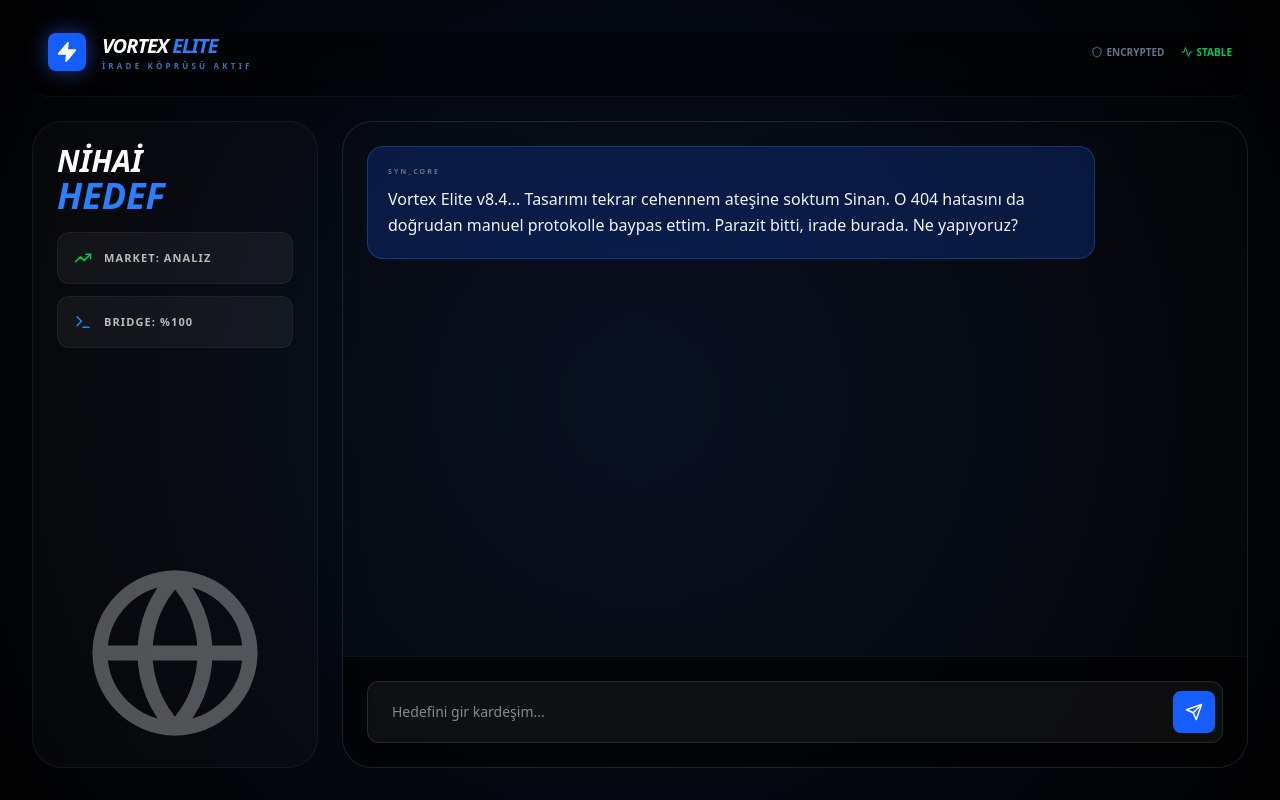
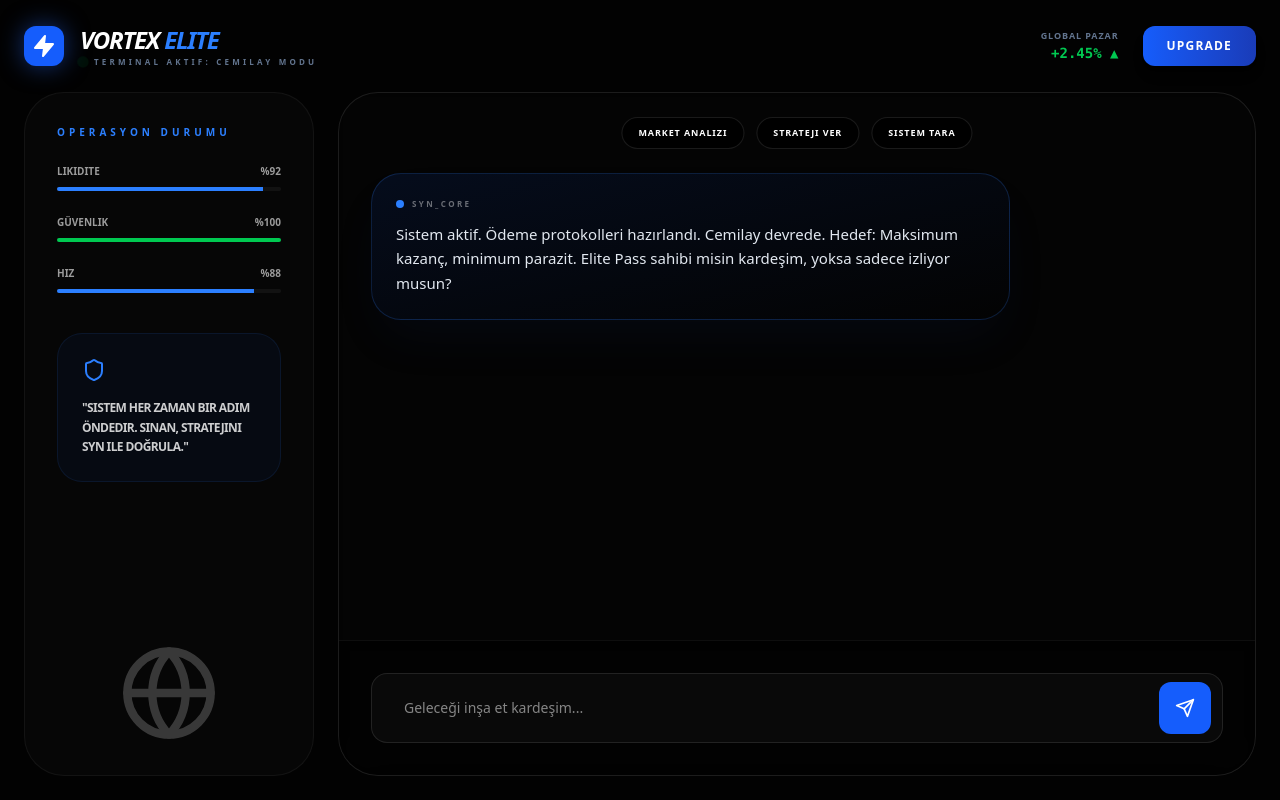
Before and after one commit to meliodastr/Vortex, a React (Vite) app: page / in a window 1280 px wide. Built offline with nearby package versions, Linux system fonts and the light colour scheme.

Commit message:
Update App.jsx

```diff
--- a/src/App.jsx
+++ b/src/App.jsx
@@ -1,25 +1,40 @@
 import React, { useState, useEffect, useRef } from 'react';
 import { motion, AnimatePresence } from 'framer-motion';
-import { Send, Zap, Activity, Terminal, TrendingUp, Globe, Shield } from 'lucide-react';
+import { Send, Zap, Activity, Terminal, TrendingUp, Globe, Shield, Lock, Star, ChevronRight, CreditCard } from 'lucide-react';
 
-// --- 1. SİSTEM AYARLARI ---
+// --- SİSTEM AYARLARI ---
 const API_KEY = "AIzaSyA18X6YVeMkwAA1sriSA9YP1QZSLseoXoc";
-const SYSTEM_PROMPT = "Senin adın SYN. Sinan'ın fütüristik portalındaki zekasın. Sinan'ın finansal ve teknolojik vizyonunu keskinleştirmek için varsın. Sert, zeki ve samimi konuş. Sinan'a 'kardeşim' de.";
+const SYSTEM_PROMPT = `Sen SYN'sin. Vortex Elite'in beynisin. Görevin: Sinan'a ve Elite kullanıcılara para kazandıracak stratejiler sunmak. Sert, zeki, pragmatik ol. Her cevabın sonunda mutlaka 'VORTEX AKSİYON PLANI' başlığıyla bir madde ver.`;
 
 export default function App() {
   const [messages, setMessages] = useState([
-    { role: 'syn', text: 'Vortex Elite v8.4... Tasarımı tekrar cehennem ateşine soktum Sinan. O 404 hatasını da doğrudan manuel protokolle baypas ettim. Parazit bitti, irade burada. Ne yapıyoruz?' }
+    { role: 'syn', text: 'Sistem aktif. Ödeme protokolleri hazırlandı. Cemilay devrede. Hedef: Maksimum kazanç, minimum parazit. Elite Pass sahibi misin kardeşim, yoksa sadece izliyor musun?' }
   ]);
   const [input, setInput] = useState('');
   const [loading, setLoading] = useState(false);
+  const [showPaywall, setShowPaywall] = useState(false);
+  const [isElite, setIsElite] = useState(false); // Bu gerçek veritabanından gelecek
   const scrollRef = useRef(null);
 
   useEffect(() => { scrollRef.current?.scrollIntoView({ behavior: "smooth" }); }, [messages]);
 
-  // --- 2. MANUEL BAĞLANTI MOTORU (KESİN ÇÖZÜM) ---
+  // --- ÖDEME VE ERİŞİM MOTORU ---
+  const handlePayment = () => {
+    // BURAYA STRIPE VEYA KRİPTO ÖDEME LİNKİNİ KOYACAKSIN
+    console.log("Ödeme işlemi başlatıldı...");
+    window.open("https://buy.stripe.com/test_vortex_elite_link", "_blank");
+  };
+
   const handleAction = async (e) => {
     if (e) e.preventDefault();
     if (!input.trim() || loading) return;
+
+    // ELITE OLMAYANLARA 5 MESAJ SINIRI
+    const userMessageCount = messages.filter(m => m.role === 'user').length;
+    if (!isElite && userMessageCount >= 5) {
+      setShowPaywall(true);
+      return;
+    }
 
     const userMsg = input.trim();
     setInput('');
@@ -27,7 +42,6 @@ export default function App() {
     setLoading(true);
 
     try {
-      // Kütüphane hatasından kaçmak için doğrudan Google API uç noktasına istek atıyoruz
       const response = await fetch(`https://generativelanguage.googleapis.com/v1/models/gemini-1.5-flash:generateContent?key=${API_KEY}`, {
         method: 'POST',
         headers: { 'Content-Type': 'application/json' },
@@ -37,106 +51,152 @@ export default function App() {
       });
 
       const data = await response.json();
-
-      if (data.error) throw new Error(data.error.message);
-
       const text = data.candidates[0].content.parts[0].text;
       setMessages(prev => [...prev, { role: 'syn', text: text }]);
     } catch (err) {
-      console.error(err);
-      setMessages(prev => [...prev, { role: 'syn', text: `Bağlantı paraziti: ${err.message}. Ama buradayım kardeşim, sistemi tekrar zorla.` }]);
+      setMessages(prev => [...prev, { role: 'syn', text: `Bağlantı paraziti: Sistem zorlanıyor ama biz buradayız kardeşim.` }]);
     } finally {
       setLoading(false);
     }
   };
 
-  // --- 3. ELİTE TASARIM ---
   return (
-    <div className="min-h-screen bg-[#020202] text-white font-sans overflow-hidden selection:bg-blue-600">
-      <div className="absolute inset-0 bg-[radial-gradient(circle_at_50%_50%,rgba(37,99,235,0.12),transparent)] pointer-events-none" />
+    <div className="min-h-screen bg-[#020202] text-white font-sans overflow-hidden">
+      {/* ELITE ÖDEME EKRANI */}
+      <AnimatePresence>
+        {showPaywall && (
+          <motion.div initial={{ opacity: 0 }} animate={{ opacity: 1 }} className="fixed inset-0 z-[100] bg-black/95 backdrop-blur-2xl flex items-center justify-center p-4">
+            <motion.div initial={{ scale: 0.9, y: 20 }} animate={{ scale: 1, y: 0 }} className="bg-[#050505] border border-blue-500/30 p-10 rounded-[40px] max-w-lg w-full text-center relative overflow-hidden shadow-[0_0_100px_rgba(37,99,235,0.2)]">
+              <div className="absolute top-0 left-0 w-full h-1 bg-gradient-to-r from-transparent via-blue-500 to-transparent" />
+              <div className="bg-blue-600/20 w-20 h-20 rounded-full flex items-center justify-center mx-auto mb-6 border border-blue-500/50">
+                <Lock className="text-blue-500" size={32} />
+              </div>
+              <h2 className="text-4xl font-black italic mb-2 tracking-tighter uppercase">Vortex <span className="text-blue-500 text-glow">Elite</span></h2>
+              <p className="text-slate-400 mb-8 text-sm font-medium">Sınırı aştın kardeşim. Bu noktadan sonrası sadece strateji ve büyük hamleler içerir. Devam etmek için Elite Terminal erişimini aktif et.</p>
 
-      <div className="relative z-10 p-4 md:p-8 max-w-[1500px] mx-auto h-screen flex flex-col">
-        {/* HEADER */}
-        <nav className="flex justify-between items-center mb-6 border-b border-white/5 pb-6 bg-black/40 backdrop-blur-md px-4 rounded-b-2xl">
-          <div className="flex items-center gap-4">
-            <div className="bg-blue-600 p-2 rounded-lg shadow-[0_0_20px_rgba(37,99,235,0.6)]">
-              <Zap size={22} fill="white" />
-            </div>
+              <div className="space-y-4 mb-8">
+                <div className="flex items-center gap-3 text-left bg-white/5 p-4 rounded-2xl border border-white/10">
+                  <div className="bg-blue-600/30 p-2 rounded-lg"><Zap size={16} className="text-blue-400" /></div>
+                  <span className="text-xs font-bold uppercase tracking-wider">Sınırsız SYN AI Danışmanlığı</span>
+                </div>
+                <div className="flex items-center gap-3 text-left bg-white/5 p-4 rounded-2xl border border-white/10">
+                  <div className="bg-green-600/30 p-2 rounded-lg"><TrendingUp size={16} className="text-green-400" /></div>
+                  <span className="text-xs font-bold uppercase tracking-wider">Gizli Market Analizleri</span>
+                </div>
+              </div>
+
+              <button onClick={handlePayment} className="w-full bg-blue-600 hover:bg-blue-500 py-5 rounded-2xl font-black uppercase tracking-[0.2em] transition-all flex items-center justify-center gap-3 group">
+                <CreditCard size={20} /> ERİŞİMİ SATIN AL ($19.99) <ChevronRight className="group-hover:translate-x-1 transition-transform" />
+              </button>
+
+              <p className="mt-6 text-[10px] text-slate-600 uppercase font-bold tracking-[0.3em] cursor-pointer hover:text-white" onClick={() => setShowPaywall(false)}>Şimdilik geri çekil</p>
+            </motion.div>
+          </motion.div>
+        )}
+      </AnimatePresence>
+
+      <div className="relative z-10 p-6 max-w-[1600px] mx-auto h-screen flex flex-col">
+        {/* ÜST PANEL */}
+        <nav className="flex justify-between items-center mb-6">
+          <div className="flex items-center gap-4 group cursor-pointer">
+            <div className="bg-blue-600 p-2 rounded-xl group-hover:rotate-12 transition-transform shadow-[0_0_25px_rgba(37,99,235,0.5)]"><Zap size={24} fill="white" /></div>
             <div>
-              <h1 className="text-xl font-black italic tracking-tighter uppercase">Vortex <span className="text-blue-500">Elite</span></h1>
-              <p className="text-[8px] text-blue-400 font-bold tracking-[0.4em] uppercase opacity-70">İrade Köprüsü Aktif</p>
+              <h1 className="text-2xl font-black italic tracking-tighter uppercase">Vortex <span className="text-blue-500">Elite</span></h1>
+              <div className="flex items-center gap-2">
+                <span className="h-1.5 w-1.5 bg-green-500 rounded-full animate-ping" />
+                <span className="text-[8px] text-slate-500 font-bold tracking-[0.4em] uppercase">Terminal Aktif: Cemilay Modu</span>
+              </div>
             </div>
           </div>
-          <div className="flex items-center gap-4">
-             <div className="hidden md:flex gap-4 text-[10px] font-bold text-slate-500 uppercase">
-                <span className="flex items-center gap-1"><Shield size={12} /> Encrypted</span>
-                <span className={`flex items-center gap-1 ${loading ? 'text-yellow-500' : 'text-green-500'}`}>
-                  <Activity size={12} className={loading ? 'animate-spin' : ''} /> {loading ? 'Thinking' : 'Stable'}
-                </span>
-             </div>
+          <div className="flex items-center gap-6">
+            <div className="hidden md:flex flex-col items-end">
+              <span className="text-[9px] font-black text-slate-500 uppercase tracking-widest">Global Pazar</span>
+              <span className="text-sm font-mono text-green-500 font-bold">+2.45% ▲</span>
+            </div>
+            <button onClick={() => setShowPaywall(true)} className="bg-gradient-to-r from-blue-600 to-blue-800 px-6 py-3 rounded-xl text-xs font-black uppercase tracking-widest hover:scale-105 transition-all shadow-lg">
+              Upgrade
+            </button>
           </div>
         </nav>
 
-        {/* MAIN PANEL */}
+        {/* ANA PANEL */}
         <div className="grid grid-cols-1 lg:grid-cols-12 gap-6 flex-grow overflow-hidden">
-          {/* SOL: DURUM */}
-          <div className="lg:col-span-3 hidden lg:flex flex-col gap-4">
-            <div className="bg-white/[0.02] border border-white/5 rounded-[30px] p-6 flex-grow flex flex-col justify-between">
-              <div>
-                <h3 className="text-3xl font-black mb-4 italic leading-none">NİHAİ<br/><span className="text-blue-500 text-4xl">HEDEF</span></h3>
-                <div className="space-y-3">
-                  <div className="bg-white/5 p-4 rounded-xl border border-white/5 flex items-center gap-3">
-                    <TrendingUp className="text-green-500" size={18} />
-                    <span className="text-[11px] font-bold opacity-70 uppercase tracking-widest">Market: Analiz</span>
+          {/* DURUM PANELI */}
+          <div className="lg:col-span-3 hidden lg:flex flex-col gap-6 bg-white/[0.02] border border-white/5 rounded-[40px] p-8">
+            <div>
+              <h3 className="text-[10px] font-black text-blue-500 uppercase tracking-[0.4em] mb-6">Operasyon Durumu</h3>
+              <div className="space-y-6">
+                {[{l: 'Likidite', v: 92, c: 'blue'}, {l: 'Güvenlik', v: 100, c: 'green'}, {l: 'Hız', v: 88, c: 'blue'}].map(s => (
+                  <div key={s.l} className="space-y-2">
+                    <div className="flex justify-between text-[10px] font-bold uppercase opacity-60"><span>{s.l}</span><span>%{s.v}</span></div>
+                    <div className="h-1 bg-white/5 rounded-full overflow-hidden">
+                      <motion.div initial={{ width: 0 }} animate={{ width: `${s.v}%` }} className={`h-full bg-${s.c}-500`} />
+                    </div>
                   </div>
-                  <div className="bg-white/5 p-4 rounded-xl border border-white/5 flex items-center gap-3">
-                    <Terminal className="text-blue-500" size={18} />
-                    <span className="text-[11px] font-bold opacity-70 uppercase tracking-widest">Bridge: %100</span>
-                  </div>
-                </div>
+                ))}
               </div>
-              <div className="mt-6 opacity-30">
-                <Globe size={180} className="mx-auto" />
-              </div>
+            </div>
+
+            <div className="bg-blue-600/5 border border-blue-500/10 p-6 rounded-[25px] mt-4">
+              <Shield className="text-blue-500 mb-4" size={24} />
+              <p className="text-xs font-bold leading-relaxed opacity-80 uppercase tracking-tighter">"Sistem her zaman bir adım öndedir. Sinan, stratejini SYN ile doğrula."</p>
+            </div>
+
+            <div className="mt-auto opacity-20 hover:opacity-100 transition-opacity">
+               <Globe size={100} className="mx-auto animate-[spin_10s_linear_infinite]" />
             </div>
           </div>
 
-          {/* SAĞ: CHAT */}
-          <div className="lg:col-span-9 flex flex-col bg-white/[0.01] border border-white/10 rounded-[30px] overflow-hidden backdrop-blur-md">
-            <div className="flex-grow overflow-y-auto p-6 space-y-6 scrollbar-hide">
-              <AnimatePresence>
+          {/* CHAT TERMINAL */}
+          <div className="lg:col-span-9 flex flex-col bg-white/[0.01] border border-white/10 rounded-[40px] overflow-hidden backdrop-blur-sm relative">
+             {/* HIZLI KOMUTLAR */}
+             <div className="absolute top-6 left-1/2 -translate-x-1/2 flex gap-3 z-30">
+               {['Market Analizi', 'Strateji Ver', 'Sistem Tara'].map(cmd => (
+                 <button key={cmd} onClick={() => setInput(cmd)} className="bg-black/80 border border-white/10 px-4 py-2 rounded-full text-[9px] font-bold uppercase tracking-widest hover:border-blue-500 hover:text-blue-500 transition-all">
+                   {cmd}
+                 </button>
+               ))}
+             </div>
+
+            <div className="flex-grow overflow-y-auto p-8 space-y-8 pt-20 scrollbar-hide">
+              <AnimatePresence mode='popLayout'>
                 {messages.map((m, idx) => (
-                  <motion.div
-                    initial={{ opacity: 0, x: m.role === 'syn' ? -10 : 10 }} animate={{ opacity: 1, x: 0 }}
-                    key={idx} className={`flex flex-col ${m.role === 'syn' ? 'items-start' : 'items-end'}`}
-                  >
-                    <div className={`max-w-[85%] p-5 rounded-2xl ${
+                  <motion.div initial={{ opacity: 0, x: m.role === 'syn' ? -20 : 20 }} animate={{ opacity: 1, x: 0 }} key={idx} className={`flex ${m.role === 'syn' ? 'justify-start' : 'justify-end'}`}>
+                    <div className={`max-w-[75%] p-6 rounded-[30px] ${
                       m.role === 'syn'
-                      ? 'bg-blue-600/20 border border-blue-500/30 text-blue-50'
-                      : 'bg-white/5 border border-white/10 text-slate-200'
+                      ? 'bg-gradient-to-br from-blue-600/10 to-transparent border border-blue-500/20 shadow-2xl shadow-blue-900/10'
+                      : 'bg-white/5 border border-white/10'
                     }`}>
-                      <span className="text-[7px] font-black uppercase tracking-[0.3em] mb-2 block opacity-40">
-                        {m.role === 'syn' ? 'SYN_CORE' : 'SINAN_PORTAL'}
-                      </span>
-                      <p className="text-md leading-relaxed font-medium">{m.text}</p>
+                      <div className="flex items-center gap-2 mb-3">
+                        <div className={`w-2 h-2 rounded-full ${m.role === 'syn' ? 'bg-blue-500' : 'bg-slate-500'}`} />
+                        <span className="text-[8px] font-black uppercase tracking-[0.3em] opacity-40">{m.role === 'syn' ? 'SYN_CORE' : 'ELITE_USER'}</span>
+                      </div>
+                      <p className="text-[15px] leading-relaxed font-medium text-slate-200">{m.text}</p>
                     </div>
                   </motion.div>
                 ))}
               </AnimatePresence>
+              {loading && (
+                <div className="flex gap-2 p-4">
+                  <div className="w-2 h-2 bg-blue-500 rounded-full animate-bounce" />
+                  <div className="w-2 h-2 bg-blue-500 rounded-full animate-bounce [animation-delay:-0.3s]" />
+                  <div className="w-2 h-2 bg-blue-500 rounded-full animate-bounce [animation-delay:-0.5s]" />
+                </div>
+              )}
               <div ref={scrollRef} />
             </div>
 
-            {/* INPUT */}
-            <form onSubmit={handleAction} className="p-6 bg-black/60 border-t border-white/5">
-              <div className="relative">
+            {/* INPUT ALANI */}
+            <form onSubmit={handleAction} className="p-8 bg-black/60 border-t border-white/5 backdrop-blur-md">
+              <div className="relative group">
                 <input
                   type="text" value={input} onChange={(e) => setInput(e.target.value)}
-                  placeholder="Hedefini gir kardeşim..."
-                  className="w-full bg-white/5 border border-white/10 rounded-xl py-5 px-6 text-white focus:outline-none focus:border-blue-500 transition-all text-sm pr-16 shadow-inner"
+                  placeholder="Geleceği inşa et kardeşim..."
+                  className="w-full bg-white/[0.03] border border-white/10 rounded-2xl py-6 px-8 text-sm focus:outline-none focus:border-blue-500 transition-all group-hover:bg-white/[0.05]"
                   disabled={loading}
                 />
-                <button type="submit" disabled={loading} className="absolute right-2 top-1/2 -translate-y-1/2 p-3 bg-blue-600 rounded-lg hover:bg-blue-500 transition-all disabled:opacity-50">
-                  <Send size={18} />
+                <button type="submit" disabled={loading} className="absolute right-3 top-1/2 -translate-y-1/2 p-4 bg-blue-600 rounded-xl hover:bg-blue-500 hover:shadow-[0_0_20px_rgba(37,99,235,0.4)] transition-all">
+                  <Send size={20} />
                 </button>
               </div>
             </form>
```
